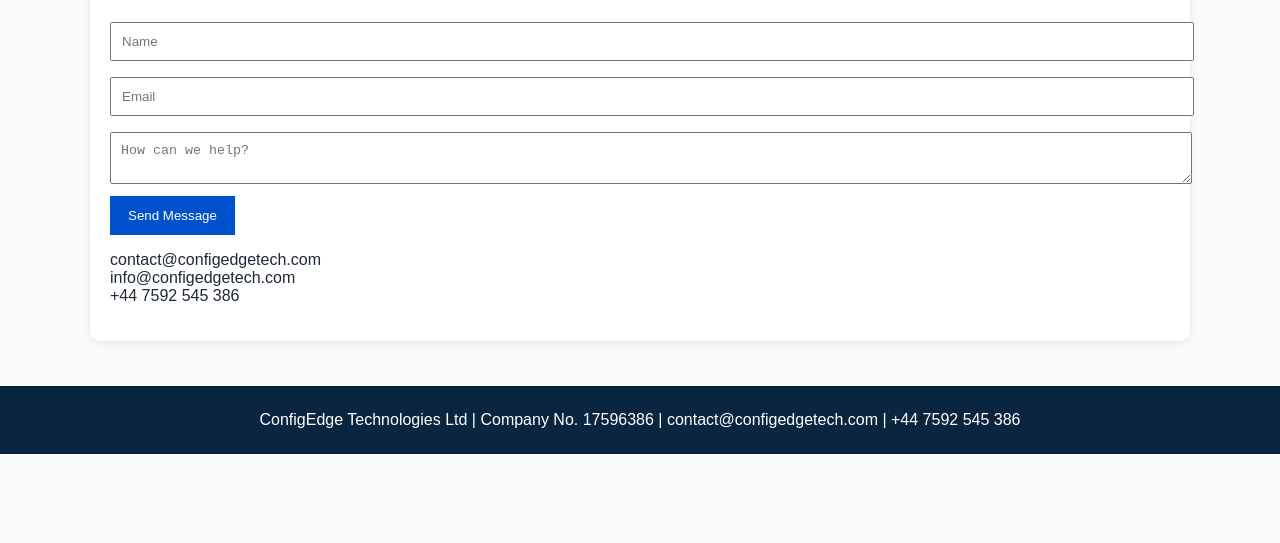
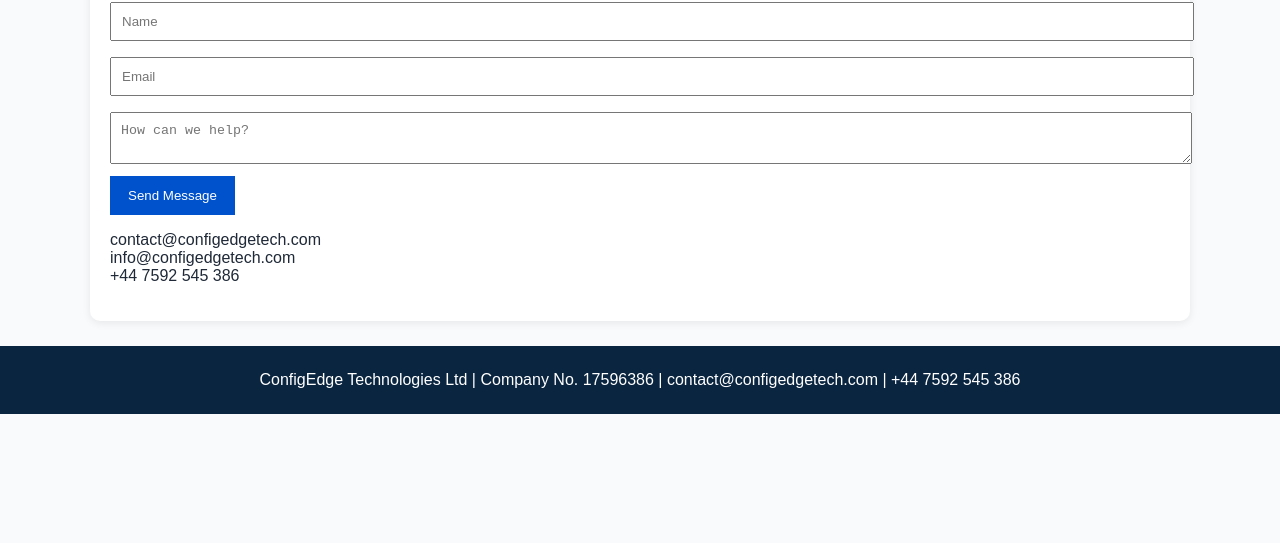
Before and after one commit to tprasanna-oss/configedge-technologies-website, a plain HTML site: page contact.html in a window 1280 px wide. Shown: the part 257-800 px from the top of the page. Drawn offline with Linux system fonts and the light colour scheme.

Commit message:
Update style.css

```diff
--- a/style.css
+++ b/style.css
@@ -1,4 +1,4 @@
-body{font-family:Arial,sans-serif;margin:0;color:#1f2937;background:#f8fafc}header{background:#0A2540;color:#fff;padding:20px}nav a{color:#fff;margin-right:15px;text-decoration:none} .hero{padding:60px 20px;background:linear-gradient(135deg,#0052CC,#00AEEF);color:white}.container{max-width:1100px;margin:auto;padding:30px 20px}.card{background:white;padding:20px;border-radius:10px;box-shadow:0 2px 8px rgba(0,0,0,.08);margin:15px 0}.grid{display:grid;grid-template-columns:repeat(auto-fit,minmax(250px,1fr));gap:20px}.btn{background:#fff;color:#0052CC;padding:12px 18px;border-radius:6px;text-decoration:none;font-weight:bold}footer{background:#0A2540;color:#fff;padding:25px;text-align:center}input,textarea{width:100%;padding:10px;margin:8px 0}button{background:#0052CC;color:#fff;border:none;padding:12px 18px}
+body{font-family:Arial,sans-serif;margin:0;color:#1f2937;background:#f8fafc}header{background:#0A2540;color:#fff;padding:20px}nav a{color:#fff;margin-right:15px;text-decoration:none} .hero{padding:10px 20px;background:linear-gradient(135deg,#0052CC,#00AEEF);color:white}.container{max-width:1100px;margin:auto;padding:10px 20px}.card{background:white;padding:20px;border-radius:10px;box-shadow:0 2px 8px rgba(0,0,0,.08);margin:15px 0}.grid{display:grid;grid-template-columns:repeat(auto-fit,minmax(250px,1fr));gap:20px}.btn{background:#fff;color:#0052CC;padding:12px 18px;border-radius:6px;text-decoration:none;font-weight:bold}footer{background:#0A2540;color:#fff;padding:25px;text-align:center}input,textarea{width:100%;padding:10px;margin:8px 0}button{background:#0052CC;color:#fff;border:none;padding:12px 18px}
 
 .site-header{
 background:#07294d;
```
